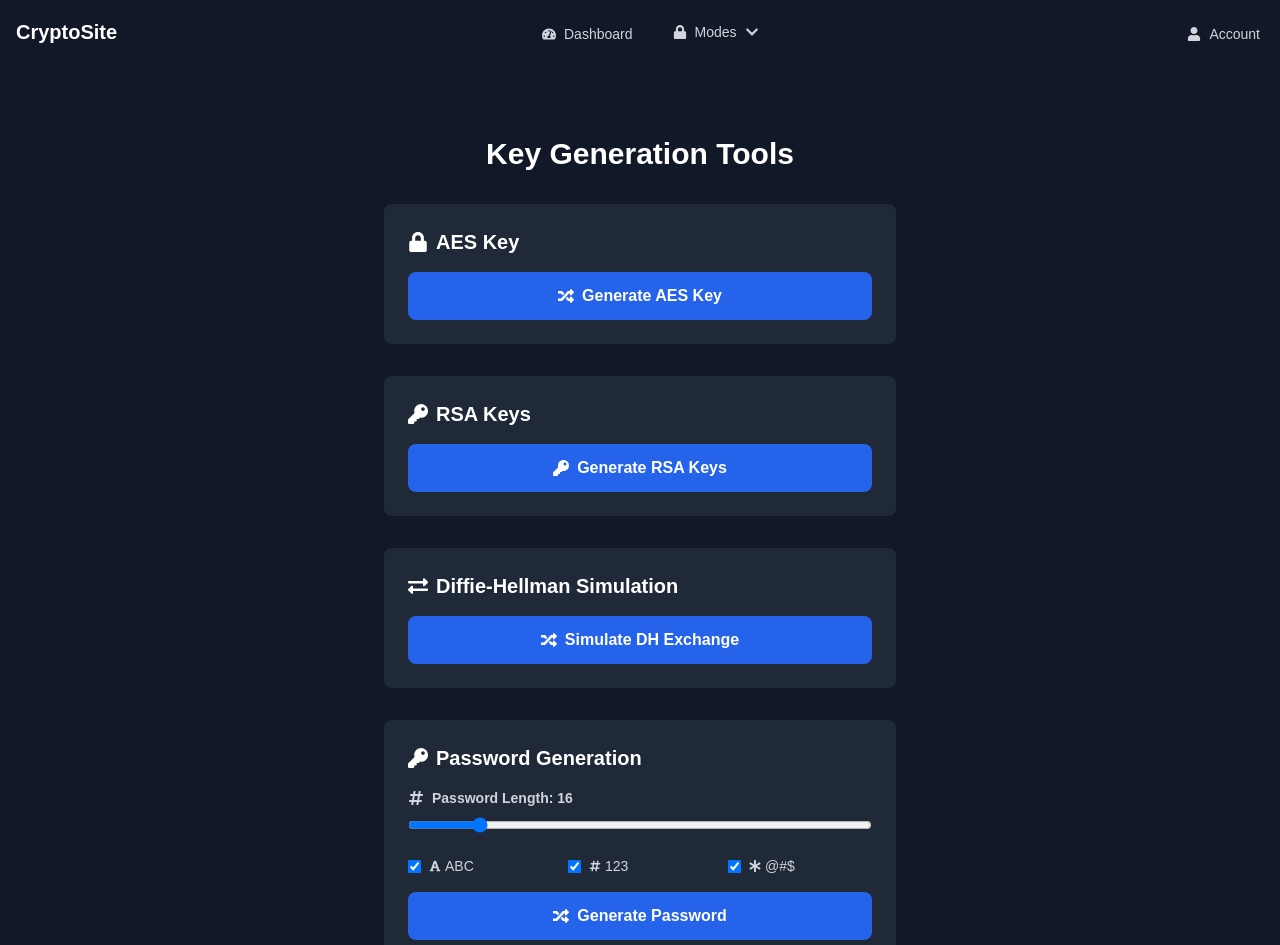
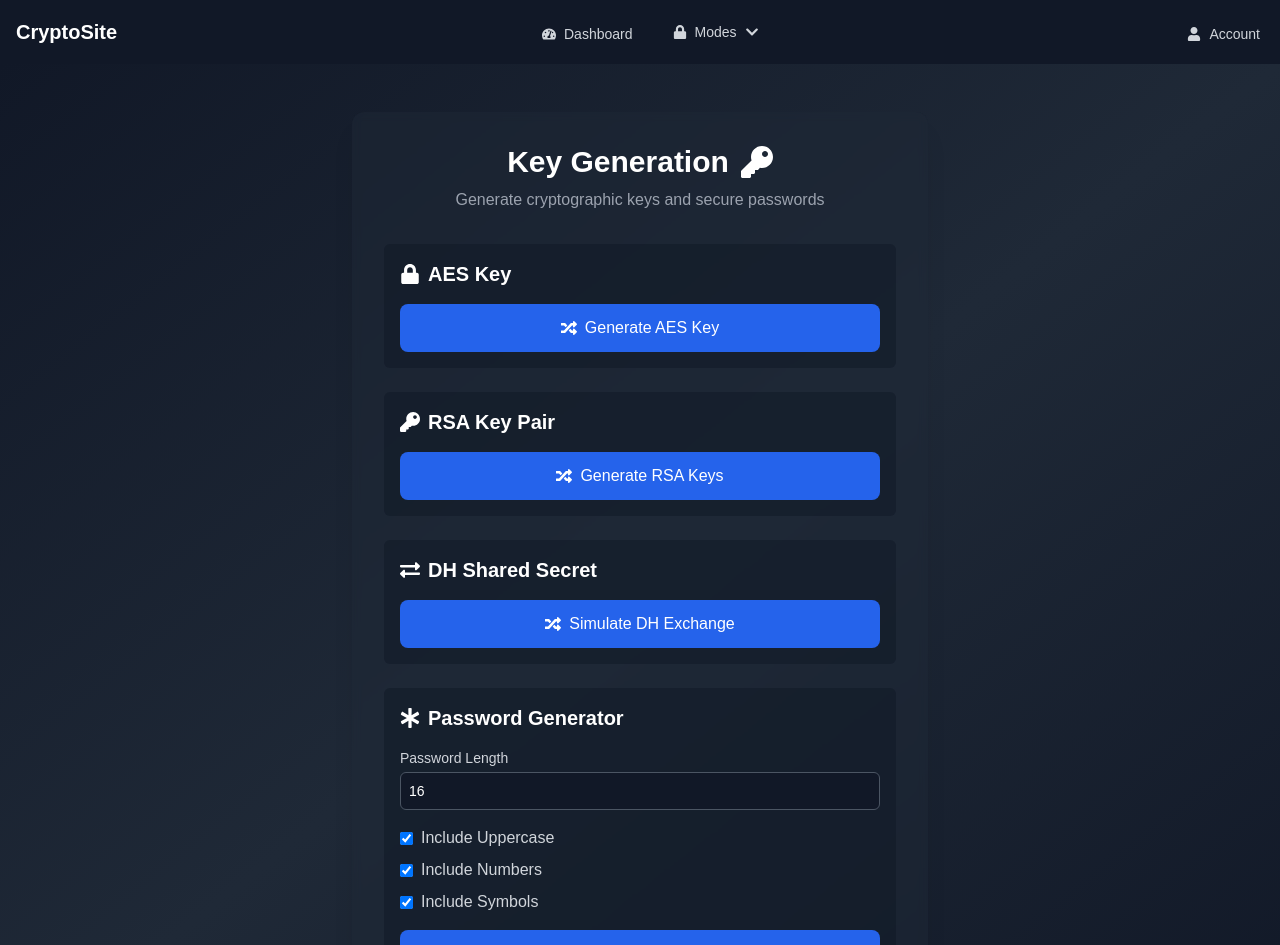
Before and after one commit to BobbyAl/crypt-webapp, a Next.js app: page /crypt-webapp/keygen in a window 1280 px wide. Shown: the top 945 px of the page. Built offline with nearby package versions, Linux system fonts and the light colour scheme.

Commit message:
Fixing key gen page

```diff
--- a/src/app/keygen/page.jsx
+++ b/src/app/keygen/page.jsx
@@ -222,22 +222,26 @@ export default function KeygenPage() {
   };
 
   return (
-    <div className="min-h-screen flex items-center justify-center bg-gray-900 py-12 px-4 sm:px-6 lg:px-8">
-      <div className="max-w-lg w-full space-y-8">
+    <div className="min-h-screen flex items-center justify-center bg-gradient-to-br from-gray-900 via-gray-800 to-gray-900 py-12 px-4 sm:px-6 lg:px-8">
+      <div className="max-w-xl w-full space-y-8 bg-gray-800/50 backdrop-blur-sm p-8 rounded-xl shadow-xl">
         <div>
-          <h2 className="mt-6 text-center text-3xl font-extrabold text-white">
-            Key Generation Tools
-          </h2>
+          <h1 className="text-3xl font-bold text-center text-white flex items-center justify-center">
+            Key Generation <FaKey className="ml-3 w-8 h-8" />
+          </h1>
+          <p className="mt-2 text-center text-gray-400">
+            Generate cryptographic keys and secure passwords
+          </p>
         </div>
 
         {copyFeedback && (
-          <div className="p-3 rounded-md text-sm text-center bg-blue-500/10 text-blue-500">
+          <div className="p-4 rounded-md bg-blue-500/10 text-blue-500 text-center">
             {copyFeedback}
           </div>
         )}
 
+        <div className="space-y-6">
           {/* AES Key Generation */}
-        <div className="space-y-4 bg-gray-800 p-6 rounded-lg">
+          <div className="space-y-4 p-4 rounded-md bg-gray-900/50">
             <h3 className="text-xl font-semibold text-white flex items-center">
               <FaLock className="w-5 h-5 mr-2" />
               AES Key
@@ -245,221 +249,192 @@ export default function KeygenPage() {
             <button
               onClick={generateAesKey}
               disabled={loading.aes}
-            className="w-full bg-blue-600 hover:bg-blue-700 text-white py-3 rounded-lg font-semibold transition flex items-center justify-center disabled:opacity-50"
+              className="w-full bg-blue-600 hover:bg-blue-700 text-white py-3 px-4 rounded-lg font-medium transition flex items-center justify-center disabled:opacity-50"
             >
               <FaRandom className="w-4 h-4 mr-2" />
               {loading.aes ? "Generating..." : "Generate AES Key"}
             </button>
             {aesKey && (
-            <div className="relative">
-              <textarea
-                readOnly
-                value={aesKey}
-                className="w-full h-24 p-2 bg-gray-900 text-gray-300 rounded-md font-mono text-sm"
-              />
+              <div className="space-y-2">
+                <div className="flex items-center justify-between p-2 bg-gray-800 rounded-md">
+                  <code className="text-sm text-gray-300 font-mono break-all">{aesKey}</code>
                   <button
                     onClick={() => handleCopy(aesKey, "AES key")}
-                className="absolute top-2 right-2 text-gray-400 hover:text-white"
-                title="Copy to clipboard"
+                    className="ml-2 p-2 text-gray-400 hover:text-white"
                   >
-                <FaCopy />
+                    <FaCopy className="w-4 h-4" />
+                  </button>
+                </div>
+                <button
+                  onClick={() => downloadSingleKey(aesKey, 'aes-key.txt')}
+                  className="w-full bg-green-600 hover:bg-green-700 text-white py-2 px-4 rounded-lg font-medium transition flex items-center justify-center"
+                >
+                  <FaDownload className="w-4 h-4 mr-2" />
+                  Download Key
                 </button>
               </div>
             )}
           </div>
 
           {/* RSA Key Generation */}
-        <div className="space-y-4 bg-gray-800 p-6 rounded-lg">
+          <div className="space-y-4 p-4 rounded-md bg-gray-900/50">
             <h3 className="text-xl font-semibold text-white flex items-center">
               <FaKey className="w-5 h-5 mr-2" />
-            RSA Keys
+              RSA Key Pair
             </h3>
             <button
               onClick={generateRsaKeyPair}
               disabled={loading.rsa}
-            className="w-full bg-blue-600 hover:bg-blue-700 text-white py-3 rounded-lg font-semibold transition flex items-center justify-center disabled:opacity-50"
+              className="w-full bg-blue-600 hover:bg-blue-700 text-white py-3 px-4 rounded-lg font-medium transition flex items-center justify-center disabled:opacity-50"
             >
-            <FaKey className="w-4 h-4 mr-2" />
+              <FaRandom className="w-4 h-4 mr-2" />
               {loading.rsa ? "Generating..." : "Generate RSA Keys"}
             </button>
-
-          {rsaKeys.publicKey && (
-            <>
+            {(rsaKeys.publicKey || rsaKeys.privateKey) && (
+              <div className="space-y-4">
                 <div className="space-y-2">
                   <label className="block text-sm font-medium text-gray-300">Public Key</label>
-                <div className="relative">
-                  <textarea
-                    readOnly
-                    value={rsaKeys.publicKey}
-                    className="w-full h-24 p-2 bg-gray-900 text-gray-300 rounded-md font-mono text-sm"
-                  />
-                  <div className="absolute top-2 right-2 flex space-x-2">
+                  <div className="flex items-center justify-between p-2 bg-gray-800 rounded-md">
+                    <code className="text-sm text-gray-300 font-mono break-all">{rsaKeys.publicKey}</code>
                     <button
                       onClick={() => handleCopy(rsaKeys.publicKey, "Public key")}
-                      className="text-gray-400 hover:text-white"
-                      title="Copy to clipboard"
+                      className="ml-2 p-2 text-gray-400 hover:text-white"
                     >
-                      <FaCopy />
-                    </button>
-                    <button
-                      onClick={() => downloadSingleKey(rsaKeys.publicKey, 'public-key.txt')}
-                      className="text-gray-400 hover:text-white"
-                      title="Download as file"
-                    >
-                      <FaDownload />
+                      <FaCopy className="w-4 h-4" />
                     </button>
                   </div>
                 </div>
-              </div>
-
                 <div className="space-y-2">
                   <label className="block text-sm font-medium text-gray-300">Private Key</label>
-                <div className="relative">
-                  <textarea
-                    readOnly
-                    value={rsaKeys.privateKey}
-                    className="w-full h-24 p-2 bg-gray-900 text-gray-300 rounded-md font-mono text-sm"
-                  />
-                  <div className="absolute top-2 right-2 flex space-x-2">
+                  <div className="flex items-center justify-between p-2 bg-gray-800 rounded-md">
+                    <code className="text-sm text-gray-300 font-mono break-all">{rsaKeys.privateKey}</code>
                     <button
                       onClick={() => handleCopy(rsaKeys.privateKey, "Private key")}
-                      className="text-gray-400 hover:text-white"
-                      title="Copy to clipboard"
+                      className="ml-2 p-2 text-gray-400 hover:text-white"
                     >
-                      <FaCopy />
-                    </button>
-                    <button
-                      onClick={() => downloadSingleKey(rsaKeys.privateKey, 'private-key.txt')}
-                      className="text-gray-400 hover:text-white"
-                      title="Download as file"
-                    >
-                      <FaDownload />
+                      <FaCopy className="w-4 h-4" />
                     </button>
                   </div>
                 </div>
-              </div>
-
                 <button
                   onClick={downloadKeys}
-                className="w-full bg-green-600 hover:bg-green-700 text-white py-3 rounded-lg font-semibold transition flex items-center justify-center"
+                  className="w-full bg-green-600 hover:bg-green-700 text-white py-2 px-4 rounded-lg font-medium transition flex items-center justify-center"
                 >
                   <FaDownload className="w-4 h-4 mr-2" />
-                Download Both Keys
+                  Download Key Pair
                 </button>
-            </>
+              </div>
             )}
           </div>
 
-        {/* Diffie-Hellman Simulation */}
-        <div className="space-y-4 bg-gray-800 p-6 rounded-lg">
+          {/* DH Shared Secret */}
+          <div className="space-y-4 p-4 rounded-md bg-gray-900/50">
             <h3 className="text-xl font-semibold text-white flex items-center">
               <FaExchangeAlt className="w-5 h-5 mr-2" />
-            Diffie-Hellman Simulation
+              DH Shared Secret
             </h3>
             <button
               onClick={simulateDH}
               disabled={loading.dh}
-            className="w-full bg-blue-600 hover:bg-blue-700 text-white py-3 rounded-lg font-semibold transition flex items-center justify-center disabled:opacity-50"
+              className="w-full bg-blue-600 hover:bg-blue-700 text-white py-3 px-4 rounded-lg font-medium transition flex items-center justify-center disabled:opacity-50"
             >
               <FaRandom className="w-4 h-4 mr-2" />
               {loading.dh ? "Simulating..." : "Simulate DH Exchange"}
             </button>
             {dhSharedSecret && (
-            <div className="relative">
-              <textarea
-                readOnly
-                value={dhSharedSecret}
-                className="w-full h-24 p-2 bg-gray-900 text-gray-300 rounded-md font-mono text-sm"
-              />
+              <div className="space-y-2">
+                <div className="flex items-center justify-between p-2 bg-gray-800 rounded-md">
+                  <code className="text-sm text-gray-300 font-mono break-all">{dhSharedSecret}</code>
                   <button
-                onClick={() => handleCopy(dhSharedSecret, "DH Secret")}
-                className="absolute top-2 right-2 text-gray-400 hover:text-white"
-                title="Copy to clipboard"
+                    onClick={() => handleCopy(dhSharedSecret, "DH secret")}
+                    className="ml-2 p-2 text-gray-400 hover:text-white"
                   >
-                <FaCopy />
+                    <FaCopy className="w-4 h-4" />
+                  </button>
+                </div>
+                <button
+                  onClick={() => downloadSingleKey(dhSharedSecret, 'dh-secret.txt')}
+                  className="w-full bg-green-600 hover:bg-green-700 text-white py-2 px-4 rounded-lg font-medium transition flex items-center justify-center"
+                >
+                  <FaDownload className="w-4 h-4 mr-2" />
+                  Download Secret
                 </button>
               </div>
             )}
           </div>
 
           {/* Password Generation */}
-        <div className="space-y-4 bg-gray-800 p-6 rounded-lg">
+          <div className="space-y-4 p-4 rounded-md bg-gray-900/50">
             <h3 className="text-xl font-semibold text-white flex items-center">
-            <FaKey className="w-5 h-5 mr-2" />
-            Password Generation
+              <FaAsterisk className="w-5 h-5 mr-2" />
+              Password Generator
             </h3>
             <div className="space-y-4">
               <div>
-              <label className="block text-sm font-semibold mb-2 text-gray-300 flex items-center">
-                <FaHashtag className="w-4 h-4 mr-2" />
-                Password Length: {passwordLength}
-              </label>
+                <label className="block text-sm font-medium text-gray-300">Password Length</label>
                 <input
-                type="range"
+                  type="number"
                   min="8"
                   max="64"
                   value={passwordLength}
                   onChange={(e) => setPasswordLength(parseInt(e.target.value))}
-                className="w-full"
+                  className="mt-1 block w-full p-2 border border-gray-600 rounded-md bg-gray-900 text-white text-sm focus:ring-blue-500 focus:border-blue-500"
                 />
               </div>
-            <div className="grid grid-cols-3 gap-4">
+              <div className="space-y-2">
                 <label className="flex items-center space-x-2">
                   <input
                     type="checkbox"
                     checked={includeUppercase}
                     onChange={(e) => setIncludeUppercase(e.target.checked)}
-                  className="form-checkbox"
+                    className="rounded border-gray-600 bg-gray-900 text-blue-500 focus:ring-blue-500"
                   />
-                <span className="text-sm text-gray-300 flex items-center">
-                  <FaFont className="w-3 h-3 mr-1" />
-                  ABC
-                </span>
+                  <span className="text-gray-300">Include Uppercase</span>
                 </label>
                 <label className="flex items-center space-x-2">
                   <input
                     type="checkbox"
                     checked={includeNumbers}
                     onChange={(e) => setIncludeNumbers(e.target.checked)}
-                  className="form-checkbox"
+                    className="rounded border-gray-600 bg-gray-900 text-blue-500 focus:ring-blue-500"
                   />
-                <span className="text-sm text-gray-300 flex items-center">
-                  <FaHashtag className="w-3 h-3 mr-1" />
-                  123
-                </span>
+                  <span className="text-gray-300">Include Numbers</span>
                 </label>
                 <label className="flex items-center space-x-2">
                   <input
                     type="checkbox"
                     checked={includeSymbols}
                     onChange={(e) => setIncludeSymbols(e.target.checked)}
-                  className="form-checkbox"
+                    className="rounded border-gray-600 bg-gray-900 text-blue-500 focus:ring-blue-500"
                   />
-                <span className="text-sm text-gray-300 flex items-center">
-                  <FaAsterisk className="w-3 h-3 mr-1" />
-                  @#$
-                </span>
+                  <span className="text-gray-300">Include Symbols</span>
                 </label>
               </div>
               <button
                 onClick={generatePassword}
                 disabled={loading.password}
-              className="w-full bg-blue-600 hover:bg-blue-700 text-white py-3 rounded-lg font-semibold transition flex items-center justify-center disabled:opacity-50"
+                className="w-full bg-blue-600 hover:bg-blue-700 text-white py-3 px-4 rounded-lg font-medium transition flex items-center justify-center disabled:opacity-50"
               >
                 <FaRandom className="w-4 h-4 mr-2" />
                 {loading.password ? "Generating..." : "Generate Password"}
               </button>
               {password && (
-              <div className="relative">
-                <div className="p-4 bg-gray-900 rounded-md text-xl font-mono text-gray-300 text-center break-all">
-                  {password}
+                <div className="space-y-2">
+                  <div className="flex items-center justify-between p-2 bg-gray-800 rounded-md">
+                    <code className="text-sm text-gray-300 font-mono">{password}</code>
+                    <button
+                      onClick={() => handleCopy(password, "Password")}
+                      className="ml-2 p-2 text-gray-400 hover:text-white"
+                    >
+                      <FaCopy className="w-4 h-4" />
+                    </button>
                   </div>
                   <button
-                  onClick={() => handleCopy(password, "Password")}
-                  className="absolute top-2 right-2 text-gray-400 hover:text-white"
-                  title="Copy to clipboard"
+                    onClick={() => downloadSingleKey(password, 'password.txt')}
+                    className="w-full bg-green-600 hover:bg-green-700 text-white py-2 px-4 rounded-lg font-medium transition flex items-center justify-center"
                   >
-                  <FaCopy />
+                    <FaDownload className="w-4 h-4 mr-2" />
+                    Download Password
                   </button>
                 </div>
               )}
@@ -467,5 +442,6 @@ export default function KeygenPage() {
           </div>
         </div>
       </div>
+    </div>
   );
 }
```
Lines whose indentation alone changed are shown as unchanged.
